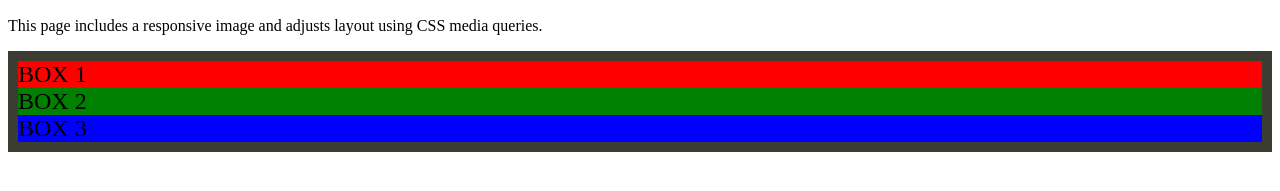
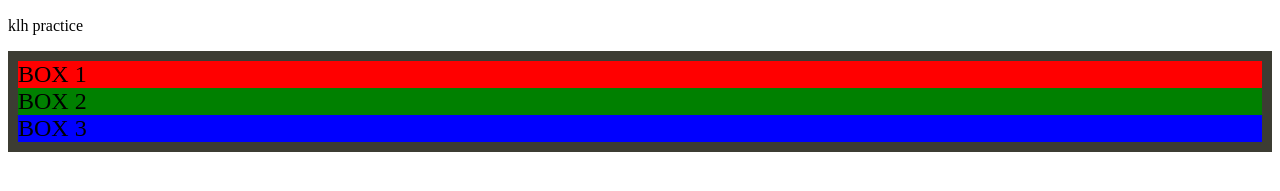
Before and after one commit to NarneAmruthaLekha/FEDF-WEEK3, a plain HTML site: page index.html in a window 1280 px wide. Shown: the part 27-218 px from the top of the page. Drawn offline with Linux system fonts and the light colour scheme.

Commit message:
text modified

```diff
--- a/index.html
+++ b/index.html
@@ -6,7 +6,7 @@
 <body>
 <section class="about">
     <img src="klh_logo.png">
-    <p>This page includes a responsive image and adjusts layout using CSS media queries.</p>
+    <p>klh practice</p>
 </section>
 
 <div class="container">
```
